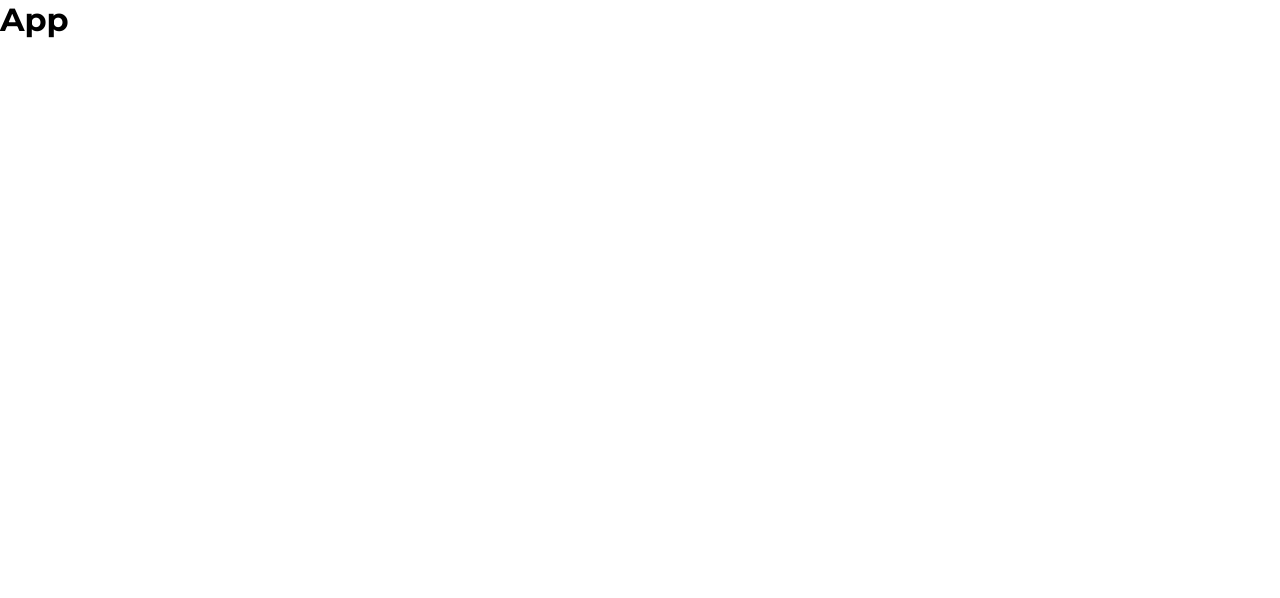
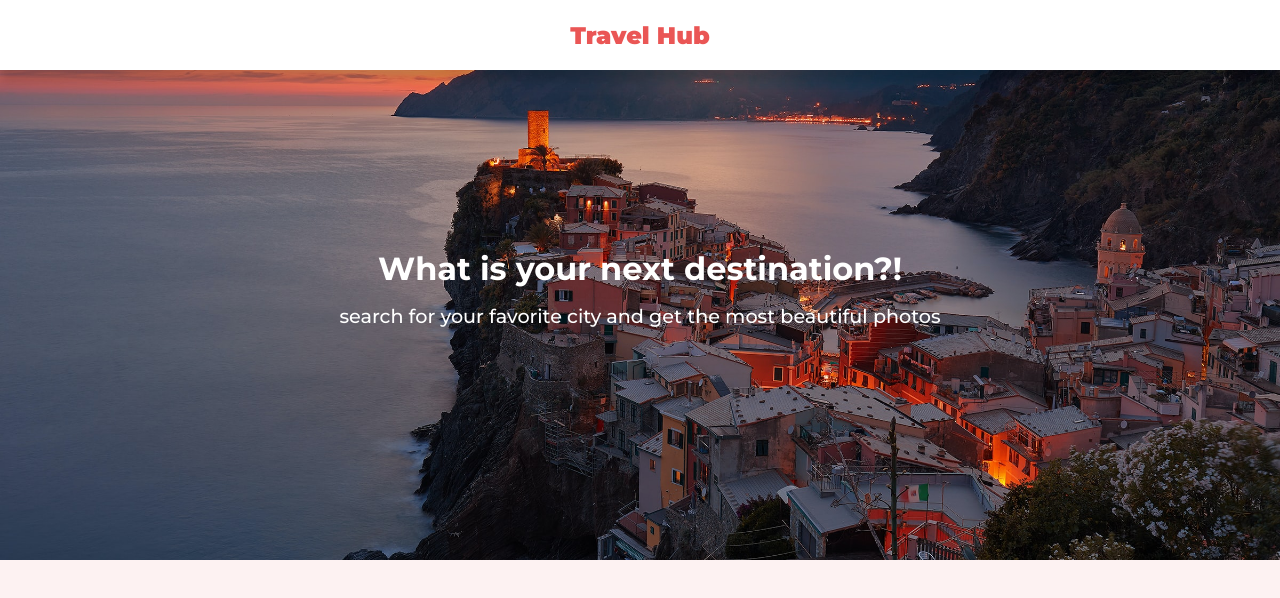
Before and after one commit to mwafy092/travel-hub-react, a React (Create React App) app: page / in a window 1280 px wide. Shown: the top 598 px of the page. Built offline with nearby package versions, Linux system fonts and the light colour scheme.

Commit message:
nav and header added

```diff
--- a/src/components/App.jsx
+++ b/src/components/App.jsx
@@ -1,9 +1,11 @@
 import React from 'react';
-
+import Nav from './Nav';
+import Header from './Header';
 const App = () => {
     return (
         <div>
-            <h1>App</h1>
+            <Nav />
+            <Header />
         </div>
     );
 };
--- /dev/null
+++ b/src/components/Header.jsx
@@ -0,0 +1,14 @@
+import React from 'react';
+import '../styles/Header.scss';
+const Header = () => {
+    return (
+        <div className='header'>
+            <h1>What is your next destination?!</h1>
+            <p>
+                search for your favorite city and get the most beautiful photos
+            </p>
+        </div>
+    );
+};
+
+export default Header;
--- /dev/null
+++ b/src/components/Nav.jsx
@@ -0,0 +1,11 @@
+import React from 'react';
+import '../styles/Nav.scss';
+const Nav = () => {
+    return (
+        <nav>
+            <div className='logo'>Travel Hub</div>
+        </nav>
+    );
+};
+
+export default Nav;
--- a/src/index.js
+++ b/src/index.js
@@ -2,6 +2,5 @@ import React from 'react';
 import ReactDOM from 'react-dom';
 import './styles/index.scss';
 import App from './components/App.jsx';
-
 // inject javascript
 ReactDOM.render(<App />, document.getElementById('root'));
--- /dev/null
+++ b/src/styles/Header.scss
@@ -0,0 +1,20 @@
+.header {
+    background-image: url('./hero.jpg');
+    height: 70vh;
+    background-repeat: no-repeat;
+    background-size: cover;
+    background-position: center;
+    color: #fff;
+    display: flex;
+    justify-content: center;
+    align-items: center;
+    flex-direction: column;
+    h1 {
+        margin: 1rem 0;
+        font-weight: 700;
+    }
+    p {
+        font-weight: 500;
+        font-size: 1.2rem;
+    }
+}
--- /dev/null
+++ b/src/styles/Nav.scss
@@ -0,0 +1,14 @@
+nav {
+    background-color: #fff;
+    min-height: 70px;
+    display: grid;
+    place-content: center;
+    position: fixed;
+    width: 100vw;
+    box-shadow: 0 10px 10px rgba($color: #000000, $alpha: 0.2);
+    .logo {
+        color: #ea5655;
+        font-weight: 900;
+        font-size: 1.5rem;
+    }
+}
--- a/src/styles/index.scss
+++ b/src/styles/index.scss
@@ -11,6 +11,7 @@ body {
     font-family: 'Montserrat', sans-serif;
     -webkit-font-smoothing: antialiased;
     -moz-osx-font-smoothing: grayscale;
+    background-color: #fdf2f2;
 }
 
 code {
```
Also changed, not shown: src/styles/hero.jpg (added).
